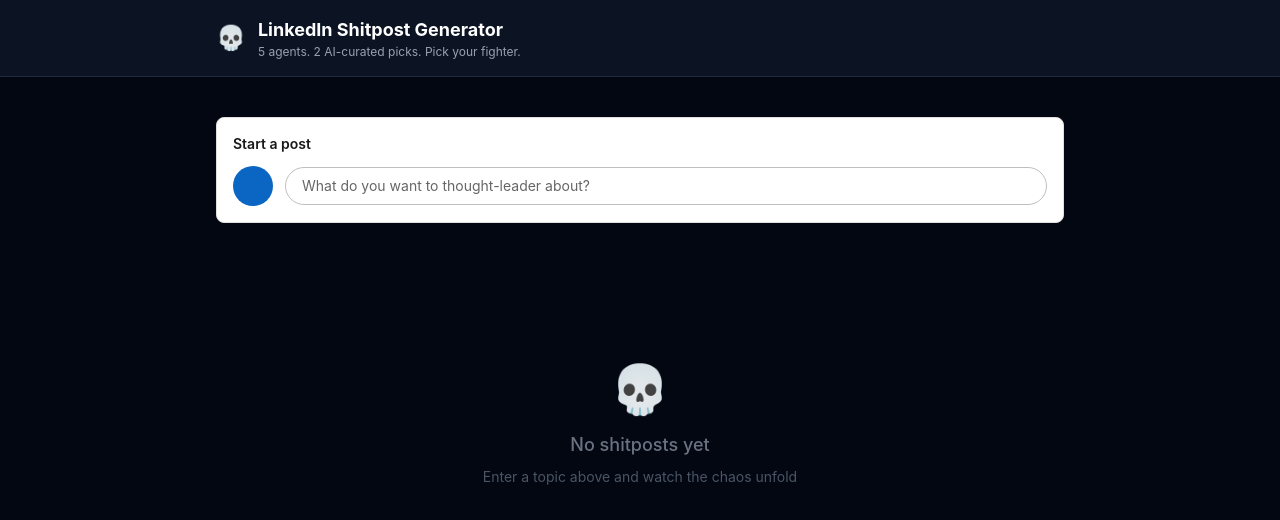
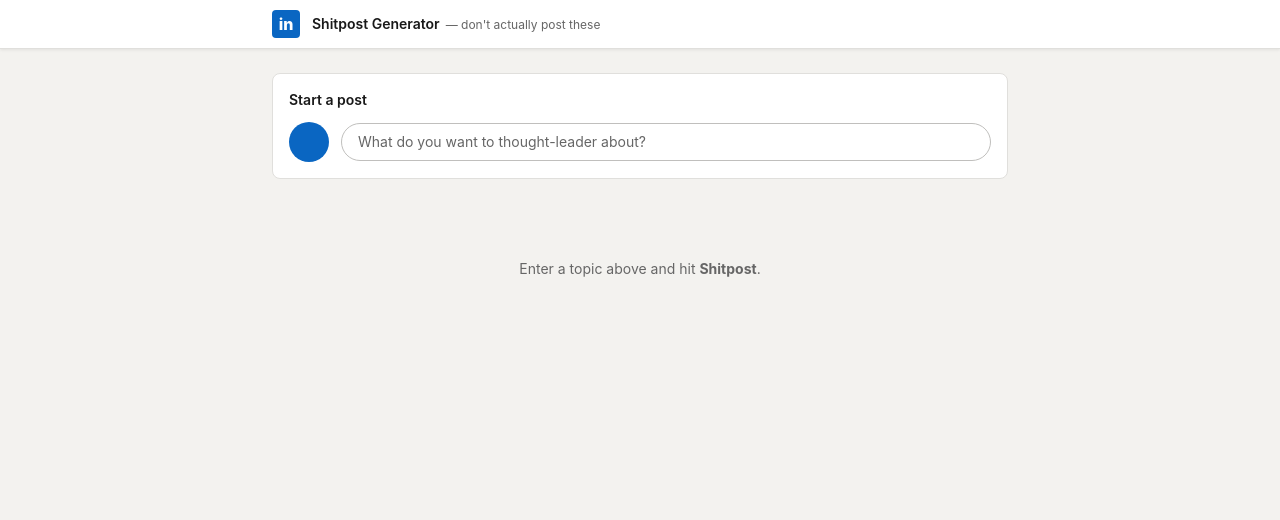
Before and after one commit to anselmlong/linkedin-shitpost, a Next.js app: page / in a window 1280 px wide. Shown: the top 520 px of the page. Built offline with nearby package versions, Linux system fonts and the light colour scheme.

Commit message:
feat: LinkedIn-style nav, light loading skeletons, restructured results layout

```diff
--- a/src/app/page.tsx
+++ b/src/app/page.tsx
@@ -62,78 +62,95 @@ export default function Home() {
   };
 
   return (
-    <div className="min-h-screen bg-gray-950 text-gray-100">
-      {/* Header */}
-      <header className="border-b border-gray-800 bg-gray-900/80 backdrop-blur sticky top-0 z-10">
-        <div className="max-w-4xl mx-auto px-6 py-4 flex items-center gap-3">
-          <span className="text-2xl">💀</span>
-          <div>
-            <h1 className="font-bold text-lg text-white">
-              LinkedIn Shitpost Generator
-            </h1>
-            <p className="text-xs text-gray-400">
-              5 agents. 2 AI-curated picks. Pick your fighter.
-            </p>
+    <div className="min-h-screen bg-[#F3F2EF]">
+      {/* LinkedIn-style nav */}
+      <header className="bg-white border-b border-[#E0DFDC] sticky top-0 z-10 shadow-[0_1px_3px_rgba(0,0,0,0.08)]">
+        <div className="max-w-3xl mx-auto px-4 h-12 flex items-center gap-3">
+          <div className="w-7 h-7 bg-[#0A66C2] rounded flex items-center justify-center flex-shrink-0">
+            <span className="text-white font-extrabold text-base leading-none">in</span>
+          </div>
+          <div className="flex items-baseline gap-1.5">
+            <span className="text-sm font-semibold text-[#191919]">Shitpost Generator</span>
+            <span className="text-xs text-[#666]">— don&apos;t actually post these</span>
           </div>
         </div>
       </header>
 
-      <main className="max-w-4xl mx-auto px-6 py-10 space-y-12">
-        <section>
-          <InputPanel onGenerate={handleGenerate} isLoading={isLoading} />
-        </section>
+      <main className="max-w-3xl mx-auto px-4 py-6 space-y-4">
+        <InputPanel onGenerate={handleGenerate} isLoading={isLoading} />
 
         {error && (
-          <div className="bg-red-900/30 border border-red-800 rounded-lg p-4 text-red-300 text-sm">
+          <div className="bg-[#FEF2F2] border border-[#FECACA] rounded-lg p-4 text-sm text-[#991B1B]">
             <strong>Error:</strong> {error}
           </div>
         )}
 
         {isLoading && (
-          <section className="space-y-6">
-            <p className="text-center text-gray-500 text-sm animate-pulse">
+          <div className="space-y-4">
+            <p className="text-center text-[#666] text-xs animate-pulse py-2">
               {loadingMessage}
             </p>
-            <div className="grid grid-cols-1 sm:grid-cols-2 gap-4">
-              {Array.from({ length: 6 }).map((_, i) => (
-                <div
-                  key={i}
-                  className="bg-gray-800/50 border border-gray-700/50 rounded-xl overflow-hidden animate-pulse"
-                >
-                  <div className="h-12 bg-gray-700/60 rounded-t-xl" />
-                  <div className="p-4 space-y-3">
-                    <div className="h-4 bg-gray-700/60 rounded w-3/4" />
-                    <div className="h-4 bg-gray-700/40 rounded" />
-                    <div className="h-4 bg-gray-700/40 rounded w-1/2" />
+            {/* Featured skeletons */}
+            <div className="grid grid-cols-1 sm:grid-cols-2 gap-3">
+              {[0, 1].map((i) => (
+                <div key={i} className="bg-white border border-[#E0DFDC] rounded-lg overflow-hidden" style={{ borderTop: "3px solid #E0DFDC" }}>
+                  <div className="h-8 bg-[#F3F2EF] animate-pulse" />
+                  <div className="p-3 space-y-2">
+                    <div className="flex gap-2 items-center">
+                      <div className="w-8 h-8 rounded-full bg-[#E0DFDC] animate-pulse flex-shrink-0" />
+                      <div className="space-y-1 flex-1">
+                        <div className="h-2.5 bg-[#E0DFDC] animate-pulse rounded w-1/3" />
+                        <div className="h-2 bg-[#E0DFDC] animate-pulse rounded w-1/2" />
+                      </div>
+                    </div>
+                    <div className="h-2.5 bg-[#E0DFDC] animate-pulse rounded" />
+                    <div className="h-2.5 bg-[#E0DFDC] animate-pulse rounded w-4/5" />
+                    <div className="h-2.5 bg-[#E0DFDC] animate-pulse rounded w-3/5" />
                   </div>
                 </div>
               ))}
             </div>
-          </section>
+            {/* Agent skeletons */}
+            <div className="grid grid-cols-1 sm:grid-cols-2 gap-3">
+              {[0, 1, 2, 3].map((i) => (
+                <div key={i} className="bg-white border border-[#E0DFDC] rounded-lg overflow-hidden">
+                  <div className="h-6 bg-[#F3F2EF] animate-pulse" />
+                  <div className="p-3 space-y-2">
+                    <div className="flex gap-2 items-center">
+                      <div className="w-8 h-8 rounded-full bg-[#E0DFDC] animate-pulse flex-shrink-0" />
+                      <div className="space-y-1 flex-1">
+                        <div className="h-2.5 bg-[#E0DFDC] animate-pulse rounded w-1/4" />
+                        <div className="h-2 bg-[#E0DFDC] animate-pulse rounded w-2/5" />
+                      </div>
+                    </div>
+                    <div className="h-2.5 bg-[#E0DFDC] animate-pulse rounded" />
+                    <div className="h-2.5 bg-[#E0DFDC] animate-pulse rounded w-3/4" />
+                  </div>
+                </div>
+              ))}
+            </div>
+          </div>
         )}
 
         {!isLoading && posts.length > 0 && (
-          <div className="space-y-10">
+          <div className="space-y-6">
             {usedPrompt && (
-              <div className="text-center pb-2">
-                <p className="text-gray-500 text-xs italic">
-                  &ldquo;{usedPrompt}&rdquo;
-                </p>
-              </div>
+              <p className="text-center text-[#666] text-xs italic">
+                &ldquo;{usedPrompt}&rdquo;
+              </p>
             )}
 
             {synthesis && (
-              <section className="space-y-4">
-                <h2 className="text-base font-semibold text-amber-400 flex items-center gap-2">
-                  <span>⭐</span> AI Picks
-                </h2>
-                <p className="text-xs text-gray-500">Best combinations from all 5 agents</p>
-                <div className="grid grid-cols-1 sm:grid-cols-2 gap-4">
+              <section className="space-y-3">
+                <p className="text-[10px] font-bold text-[#666] uppercase tracking-wide">
+                  ⭐ AI Picks
+                </p>
+                <div className="grid grid-cols-1 sm:grid-cols-2 gap-3">
                   <OutputCard
                     pattern="directors_cut"
                     label="Director's Cut"
-                    emoji="⭐"
-                    color="from-amber-500 to-yellow-400"
+                    emoji="🎬"
+                    color=""
                     post={synthesis.directors_cut}
                     isAiPick
                   />
@@ -141,7 +158,7 @@ export default function Home() {
                     pattern="roast_mode"
                     label="Roast Mode"
                     emoji="🔥"
-                    color="from-orange-500 to-red-500"
+                    color=""
                     post={synthesis.roast_mode}
                     isAiPick
                   />
@@ -149,11 +166,11 @@ export default function Home() {
               </section>
             )}
 
-            <section className="space-y-4">
-              <h2 className="text-sm font-medium text-gray-400">
+            <section className="space-y-3">
+              <p className="text-[10px] font-bold text-[#666] uppercase tracking-wide">
                 All 5 Agents
-              </h2>
-              <div className="grid grid-cols-1 sm:grid-cols-2 gap-4">
+              </p>
+              <div className="grid grid-cols-1 sm:grid-cols-2 gap-3">
                 {posts.map((post) => (
                   <OutputCard
                     key={post.pattern}
@@ -168,22 +185,16 @@ export default function Home() {
               </div>
             </section>
 
-            <div className="text-center text-gray-600 text-xs pt-2 border-t border-gray-800">
+            <p className="text-center text-[#666] text-[10px] pt-2 border-t border-[#E0DFDC]">
               scores are AI-evaluated on humor, virality, originality &amp; cringe authenticity
-            </div>
+            </p>
           </div>
         )}
 
         {!isLoading && posts.length === 0 && (
-          <div className="text-center py-24 text-gray-600">
-            <p className="text-5xl mb-4 animate-bounce">💀</p>
-            <p className="text-lg font-medium text-gray-500">
-              No shitposts yet
-            </p>
-            <p className="text-sm mt-2 text-gray-600">
-              Enter a topic above and watch the chaos unfold
-            </p>
-          </div>
+          <p className="text-center text-[#666] text-sm py-16">
+            Enter a topic above and hit <strong>Shitpost</strong>.
+          </p>
         )}
       </main>
     </div>
```
